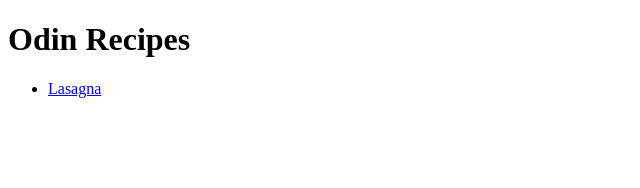
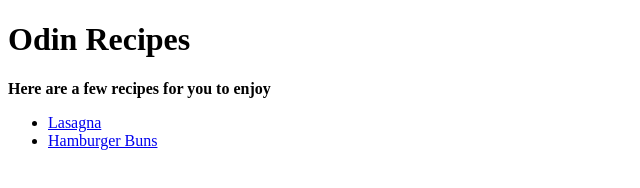
Before and after one commit to EryaOvimpakt/odin-recipes, a plain HTML site: page index.html in a window 1280 px wide. Shown: the whole page, without its empty margins (0-640 px from the left). Drawn offline with Linux system fonts and the light colour scheme.

Commit message:
Add link to Bun recipe in index.html

```diff
--- a/index.html
+++ b/index.html
@@ -7,9 +7,10 @@
 
     <body>
         <h1>Odin Recipes</h1>
+        <strong>Here are a few recipes for you to enjoy</strong>
         <ul>
             <li><a href="recipes/lasagna.html">Lasagna</a></li>
-
+            <li><a href="recipes/buns.html">Hamburger Buns</a>
         </ul>
     </body>
 </html>
```
